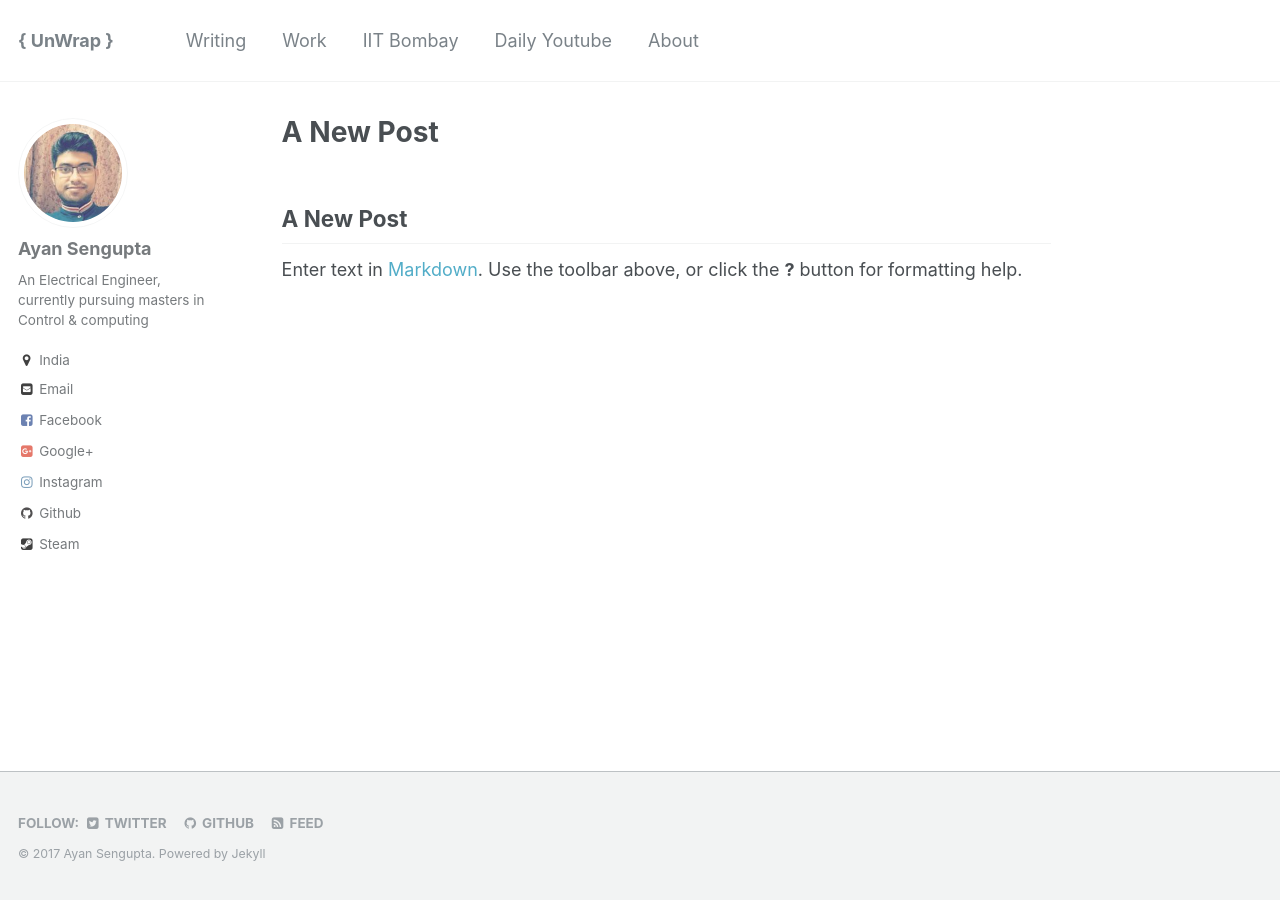
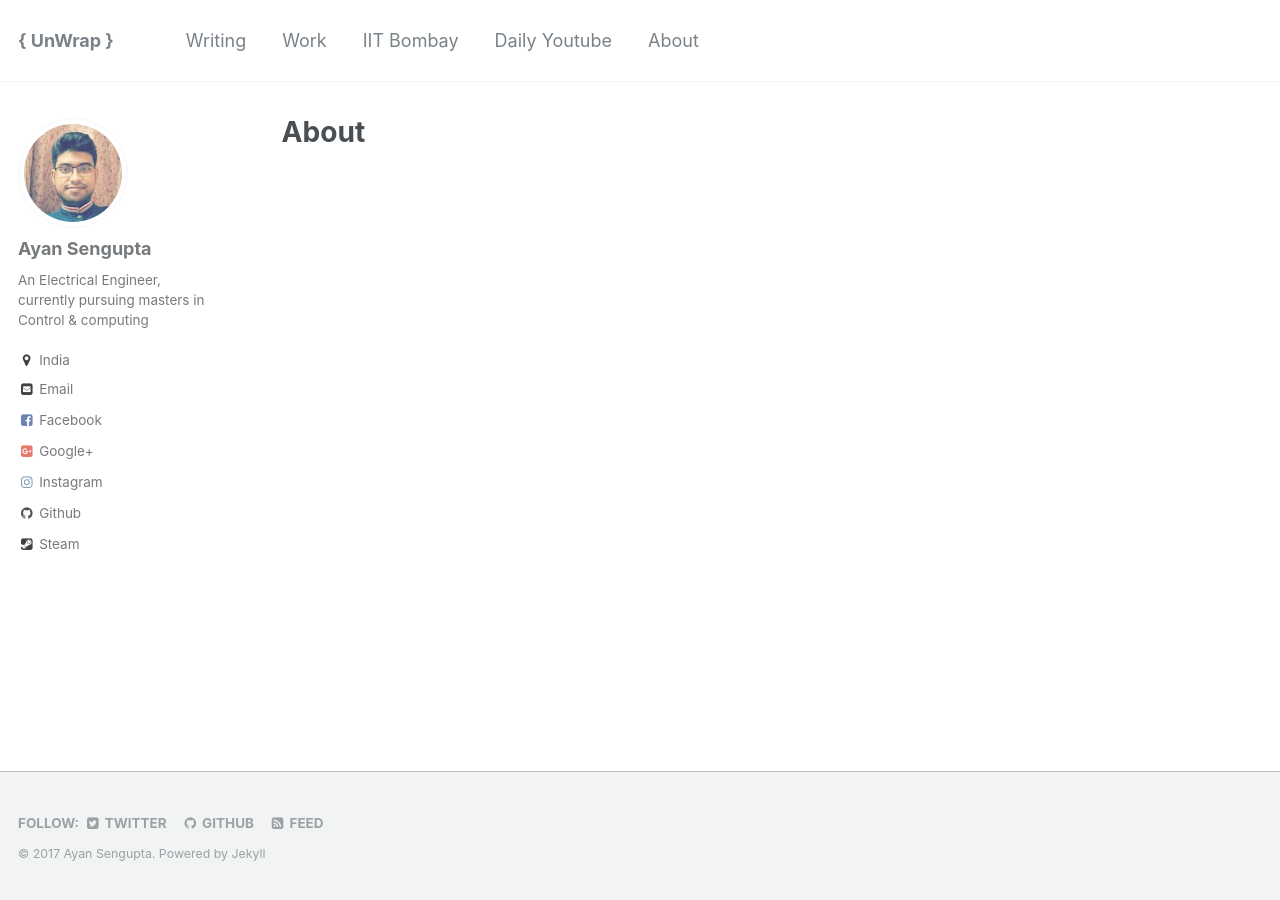
Before and after one commit to ayansengupta17/ayansengupta17.github.io, a Jekyll site: the page built from _pages/about.md, in a window 1280 px wide. Built offline with Jekyll 4.4.1, drawn with Linux system fonts in a browser that asks for light colours; our own code applies the rules of GitHub Pages for plain Markdown files.

```diff
--- a/_pages/about.md
+++ b/_pages/about.md
@@ -1,3 +1,5 @@
-## A New Post
-
-Enter text in [Markdown](http://daringfireball.net/projects/markdown/). Use the toolbar above, or click the **?** button for formatting help.
+---
+title: "About"
+permalink: /about/
+author_profile: true
+---
```
Also changed, not shown: _posts/2016-08-01-First-Post.md (deleted, +0 -15 lines), _pages/iitbombay.md (deleted).
